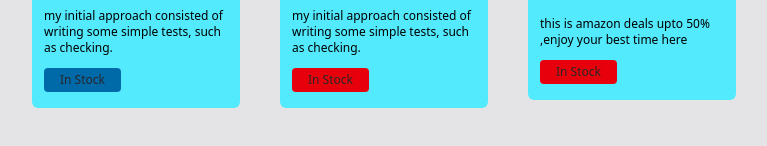
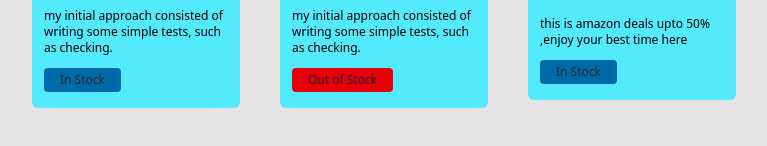
Before and after one commit to Garimatomar0598/reacting-learing, a React (Vite) app: page / in a window 1280 px wide. Shown: the part 432-578 px from the top of the page, without its empty margins (256-1023 px from the left). Built offline with nearby package versions, Linux system fonts and the light colour scheme.

Commit message:
Handling Events In React Understanding

```diff
--- a/src/Components/Card.jsx
+++ b/src/Components/Card.jsx
@@ -6,7 +6,7 @@ function Card() {
   const data = [
 {image:'https://images.unsplash.com/photo-1662947368791-8630979e964b?w=600&auto=format&fit=crop&q=60&ixlib=rb-4.1.0&ixid=M3wxMjA3fDB8MHxzZWFyY2h8MzR8fGFtYXpvbnxlbnwwfHwwfHx8MA%3D%3D',name:"Daily objects",description:"my initial approach consisted of writing some simple tests, such as checking.", InStock:true},
 {image:'https://plus.unsplash.com/premium_photo-1664201890376-b735362539bb?w=600&auto=format&fit=crop&q=60&ixlib=rb-4.1.0&ixid=M3wxMjA3fDB8MHxzZWFyY2h8NDF8fGFtYXpvbnxlbnwwfHwwfHx8MA%3D%3D',name:"Amazon Products",description:"my initial approach consisted of writing some simple tests, such as checking.",InStock:false},
-{image:'https://images.unsplash.com/photo-1624521793559-136bfe16fc86?w=600&auto=format&fit=crop&q=60&ixlib=rb-4.1.0&ixid=M3wxMjA3fDB8MHxzZWFyY2h8MTZ8fGFtYXpvbnxlbnwwfHwwfHx8MA%3D%3D',name:"Amazon Deals",description:"this is amazon deals upto 50% ,enjoy your best time here", InStock:false}
+{image:'https://images.unsplash.com/photo-1624521793559-136bfe16fc86?w=600&auto=format&fit=crop&q=60&ixlib=rb-4.1.0&ixid=M3wxMjA3fDB8MHxzZWFyY2h8MTZ8fGFtYXpvbnxlbnwwfHwwfHx8MA%3D%3D',name:"Amazon Deals",description:"this is amazon deals upto 50% ,enjoy your best time here", InStock:true}
 
   ]
 
@@ -23,7 +23,7 @@ function Card() {
   <p className='text-xs mt-3'>{elem.description}</p>
  <button
   className={`px-4 py-1 ${elem.InStock ? 'bg-sky-700' : 'bg-red-600'} text-xs rounded text-zinc-800 mt-3`}
->In Stock
+>{elem.InStock ? "In Stock" : "Out of Stock"}
 </button>
 
 
```
